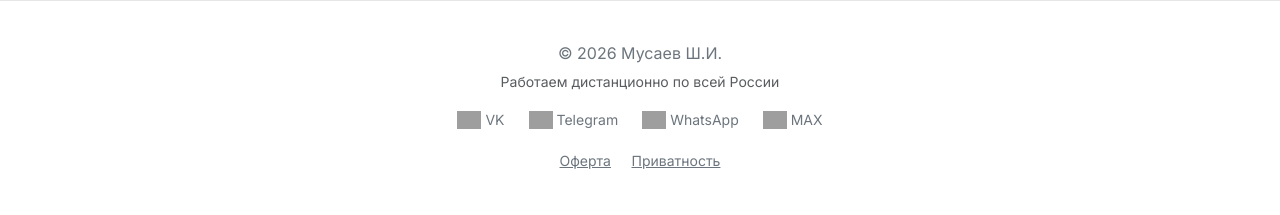
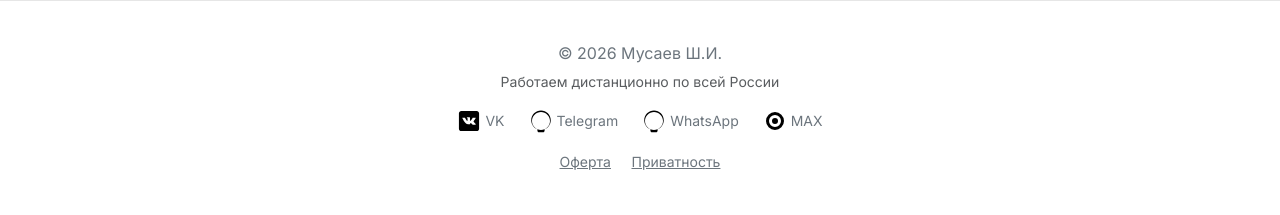
Before and after one commit to mus-shi/bankruptcy, a Flask app: page / in a window 1280 px wide. Shown: the part 1759-1974 px from the top of the page. Before the commit the page ends 1928 px from the top, so only its background shows below. Run offline with Flask 3, Linux system fonts and the light colour scheme; some libraries are stand-ins or nearby versions; grey boxes are pictures that could not be loaded.

Commit message:
Update index.html

```diff
--- a/templates/index.html
+++ b/templates/index.html
@@ -117,17 +117,38 @@
             <p class="mb-1">© 2026 Мусаев Ш.И.</p>
             <p class="small text-muted mb-3">Работаем дистанционно по всей России</p>
             <div class="d-flex justify-content-center gap-4 mb-3">
+               <!-- VK -->
 <a href="https://vk.com/your_vkontakte" target="_blank" class="social-link">
-                    <img src="https://img.icons8.com/color/32/vk--v1.png" width="24" alt="VK"> VK
+    <svg xmlns="http://www.w3.org/2000/svg" width="24" height="24" viewBox="0 0 50 50" class="icon">
+        <path d="M41,4H9C6.24,4,4,6.24,4,9v32c0,2.76,2.24,5,5,5h32c2.76,0,5-2.24,5-5V9C46,6.24,43.76,4,41,4z M37.72,33l-3.73-0.01 c0,0-0.08,0.01-0.21,0.01c-0.3,0-0.92-0.08-1.65-0.58c-1.31-0.91-2.56-3.17-3.55-3.17c-0.07,0-0.13,0.01-0.19,0.03 c-0.86,0.27-1.12,1.13-1.12,2.18c0,0.37-0.26,0.54-0.96,0.54h-1.93c-2.16,0-4.25-0.05-6.6-2.62c-3.46-3.79-6.7-10.53-6.7-10.53 s-0.18-0.39,0.01-0.62c0.18-0.21,0.6-0.23,0.76-0.23c0.04,0,0.06,0,0.06,0h4c0,0,0.37,0.07,0.64,0.27c0.23,0.17,0.35,0.48,0.35,0.48 s0.68,1.32,1.53,2.81c1.43,2.46,2.2,3.28,2.75,3.28c0.09,0,0.18-0.02,0.27-0.07c0.82-0.45,0.58-4.09,0.58-4.09s0.01-1.32-0.42-1.9 c-0.33-0.46-0.96-0.59-1.24-0.63c-0.22-0.03,0.14-0.55,0.62-0.79c0.62-0.3,1.65-0.36,2.89-0.36h0.6c1.17,0.02,1.2,0.14,1.66,0.25 c1.38,0.33,0.91,1.62,0.91,4.71c0,0.99-0.18,2.38,0.53,2.85c0.05,0.03,0.12,0.05,0.21,0.05c0.46,0,1.45-0.59,3.03-3.26 c0.88-1.52,1.56-3.03,1.56-3.03s0.15-0.27,0.38-0.41c0.22-0.13,0.22-0.13,0.51-0.13h0.03c0.32,0,3.5-0.03,4.2-0.03h0.08 c0.67,0,1.28,0.01,1.39,0.42c0.16,0.62-0.49,1.73-2.2,4.03c-2.82,3.77-3.14,3.49-0.8,5.67c2.24,2.08,2.7,3.09,2.78,3.22 C39.68,32.88,37.72,33,37.72,33z"></path>
+    </svg>
+    VK
 </a>
+
+<!-- Telegram -->
 <a href="https://t.me/your_telegram" target="_blank" class="social-link">
-                    <img src="https://img.icons8.com/color/32/telegram-app--v1.png" width="24" alt="Telegram"> Telegram
+    <svg xmlns="http://www.w3.org/2000/svg" width="24" height="24" viewBox="0 0 32 32" class="icon">
+        <path d="M16 2C8.8 2 3 7.8 3 15c0 5.5 3.4 10.2 8.2 12.1v1.9c0 1.1 0.9 2 2 2h5.6c1.1 0 2-0.9 2-2v-1.9C25.6 25.2 29 20.5 29 15c0-7.2-5.8-13-13-13zM16 4c6.6 0 12 5.4 12 12s-5.4 12-12 12S4 22.6 4 16 9.4 4 16 4z"/>
+        <path d="M10 10l6 6m-6-6l6 6"/>
+    </svg>
+    Telegram
 </a>
+
+<!-- WhatsApp -->
 <a href="https://wa.me/79991234567" target="_blank" class="social-link">
-                    <img src="https://img.icons8.com/color/32/whatsapp--v1.png" width="24" alt="WhatsApp"> WhatsApp
+    <svg xmlns="http://www.w3.org/2000/svg" width="24" height="24" viewBox="0 0 32 32" class="icon">
+        <path d="M16 2C8.8 2 3 7.8 3 15c0 5.5 3.4 10.2 8.2 12.1v1.9c0 1.1 0.9 2 2 2h5.6c1.1 0 2-0.9 2-2v-1.9C25.6 25.2 29 20.5 29 15c0-7.2-5.8-13-13-13zM16 4c6.6 0 12 5.4 12 12s-5.4 12-12 12S4 22.6 4 16 9.4 4 16 4z"/>
+        <path d="M10 10l6 6m-6-6l6 6"/>
+    </svg>
+    WhatsApp
 </a>
+
+<!-- MAX -->
 <a href="https://max.messenger/your_max" target="_blank" class="social-link">
-                    <img src="https://img.icons8.com/color/32/max-messenger.png" width="24" alt="MAX"> MAX
+    <svg xmlns="http://www.w3.org/2000/svg" width="24" height="24" viewBox="0 0 32 32" class="icon">
+        <path d="M28 16a12 12 0 1 1-24 0 12 12 0 0 1 24 0zm-4 0a8 8 0 1 0-16 0 8 8 0 0 0 16 0zm-8-4a4 4 0 1 0 0 8 4 4 0 0 0 0-8z"/>
+    </svg>
+    MAX
 </a>
             </div>
             <a href="/offer" class="small mx-2">Оферта</a>
```
Lines whose indentation alone changed are shown as unchanged.
